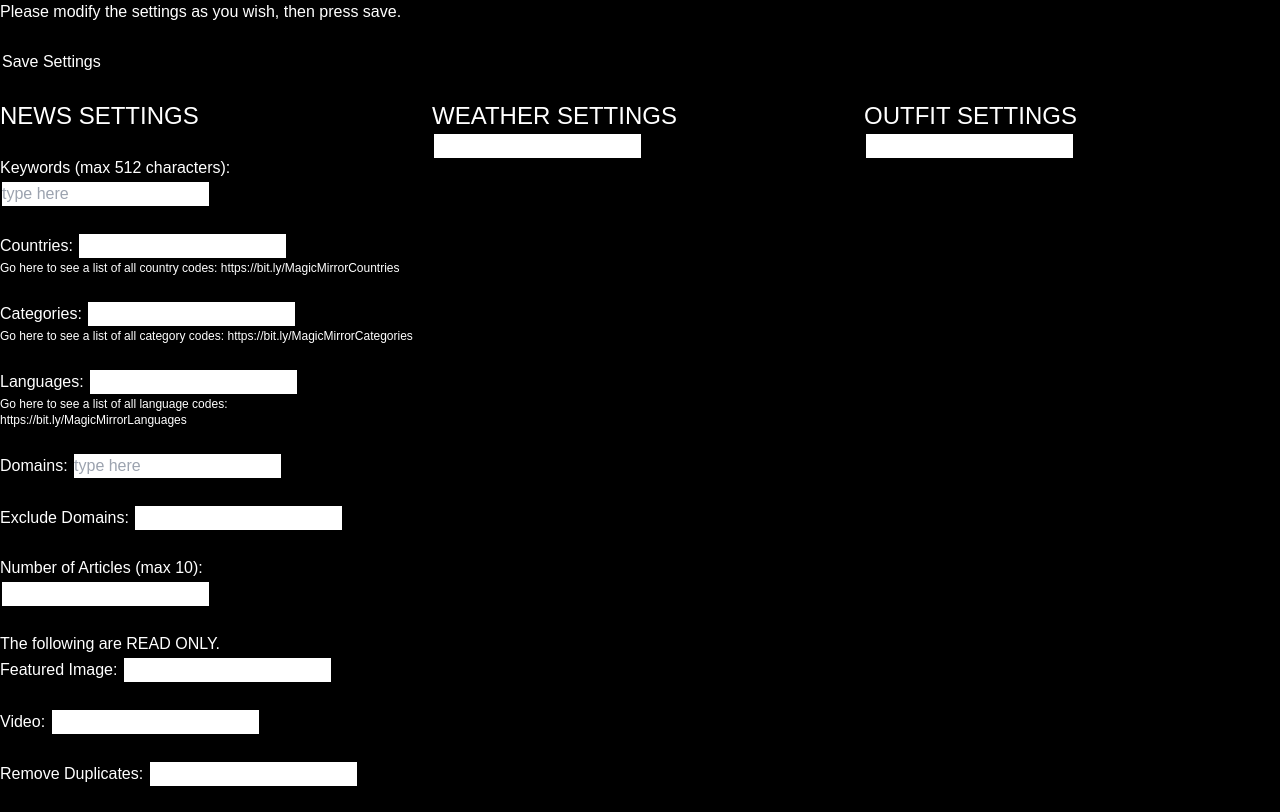
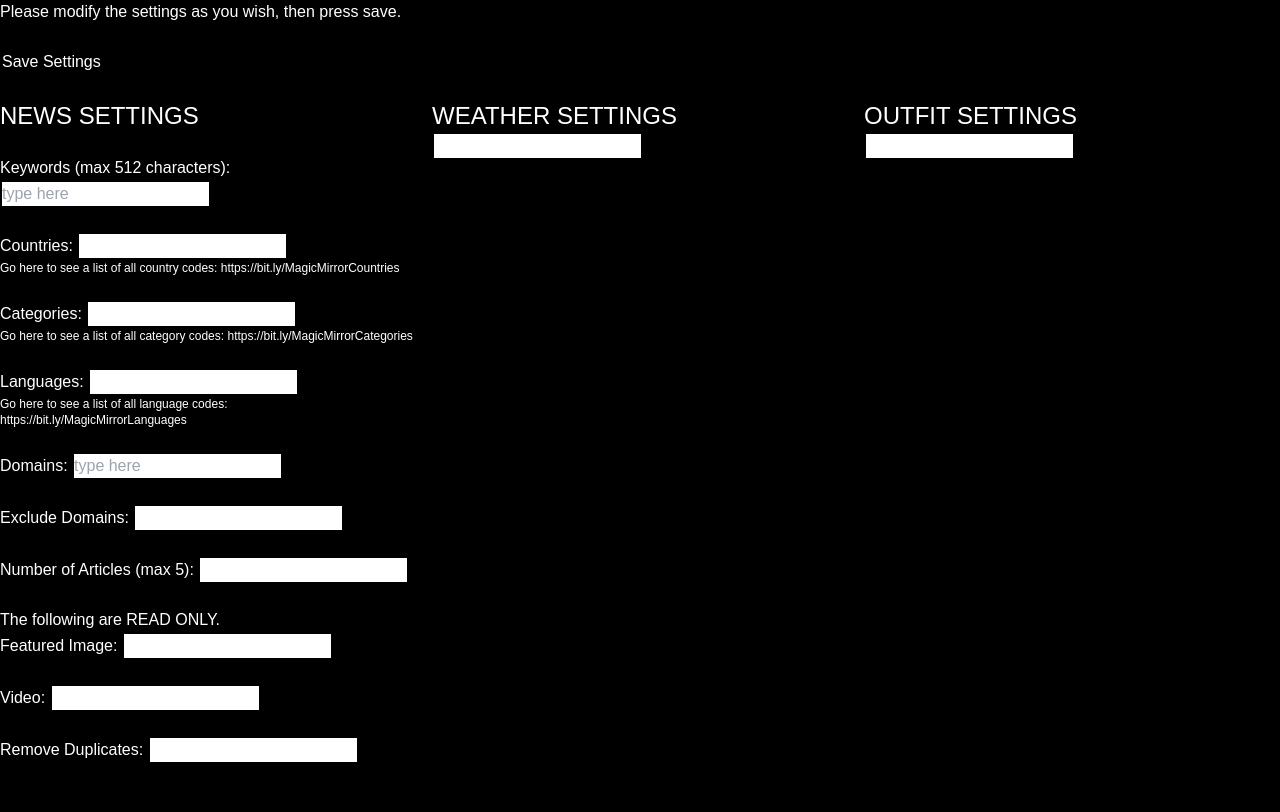
Before and after one commit to JessCode50/Smart-Mirror, a Next.js app in the folder next-ui-dashboard-app/: page /settings in a window 1280 px wide. Built offline with nearby package versions, Linux system fonts and the light colour scheme; a web font is replaced by a local one.

Commit message:
changed max number of articles on settings page to match UI requirements -Liz

```diff
--- a/next-ui-dashboard-app/app/settings/page.tsx
+++ b/next-ui-dashboard-app/app/settings/page.tsx
@@ -122,7 +122,7 @@ export default function settings() {
             <br></br>
             <br></br>
             <label>
-              Number of Articles (max 10):{" "}
+              Number of Articles (max 5):{" "}
               <input
                 name="size"
                 type="number"
```
